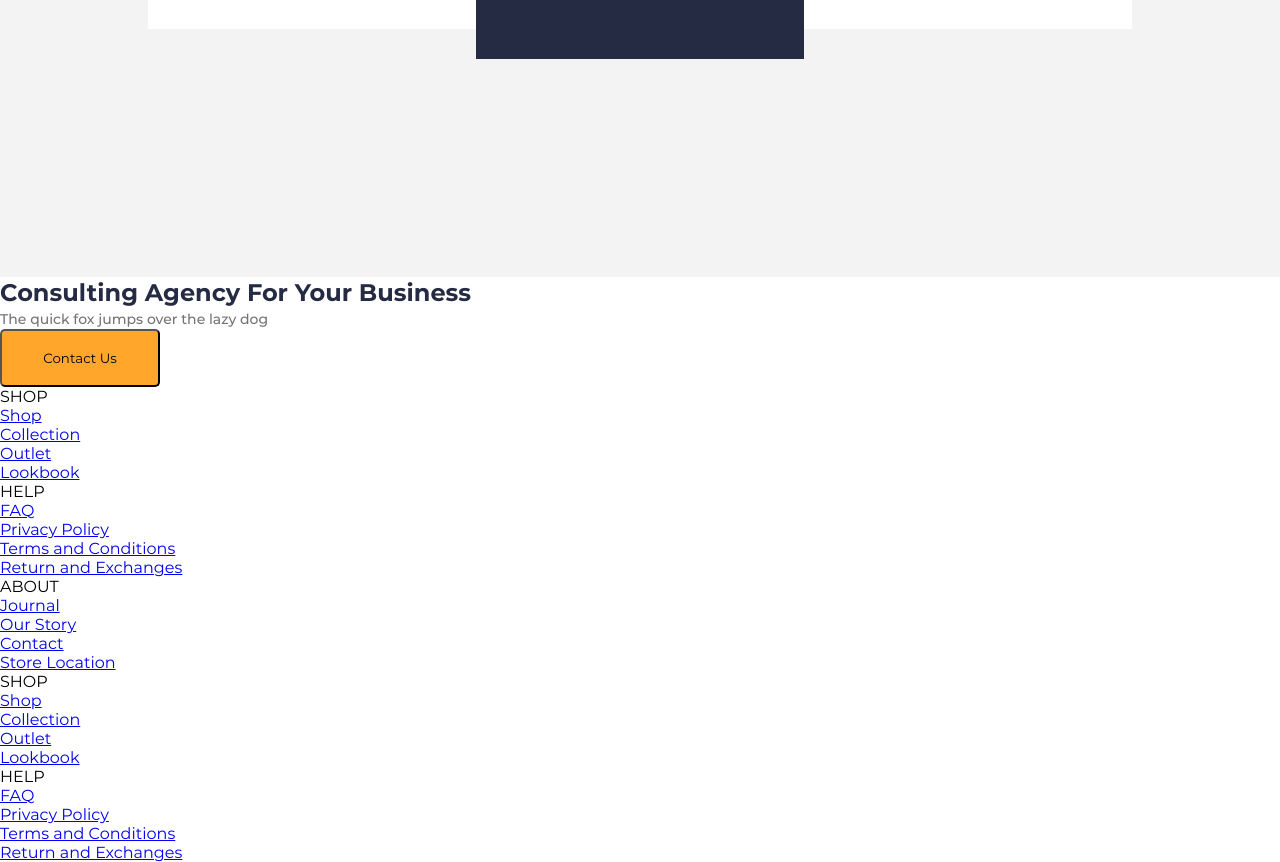
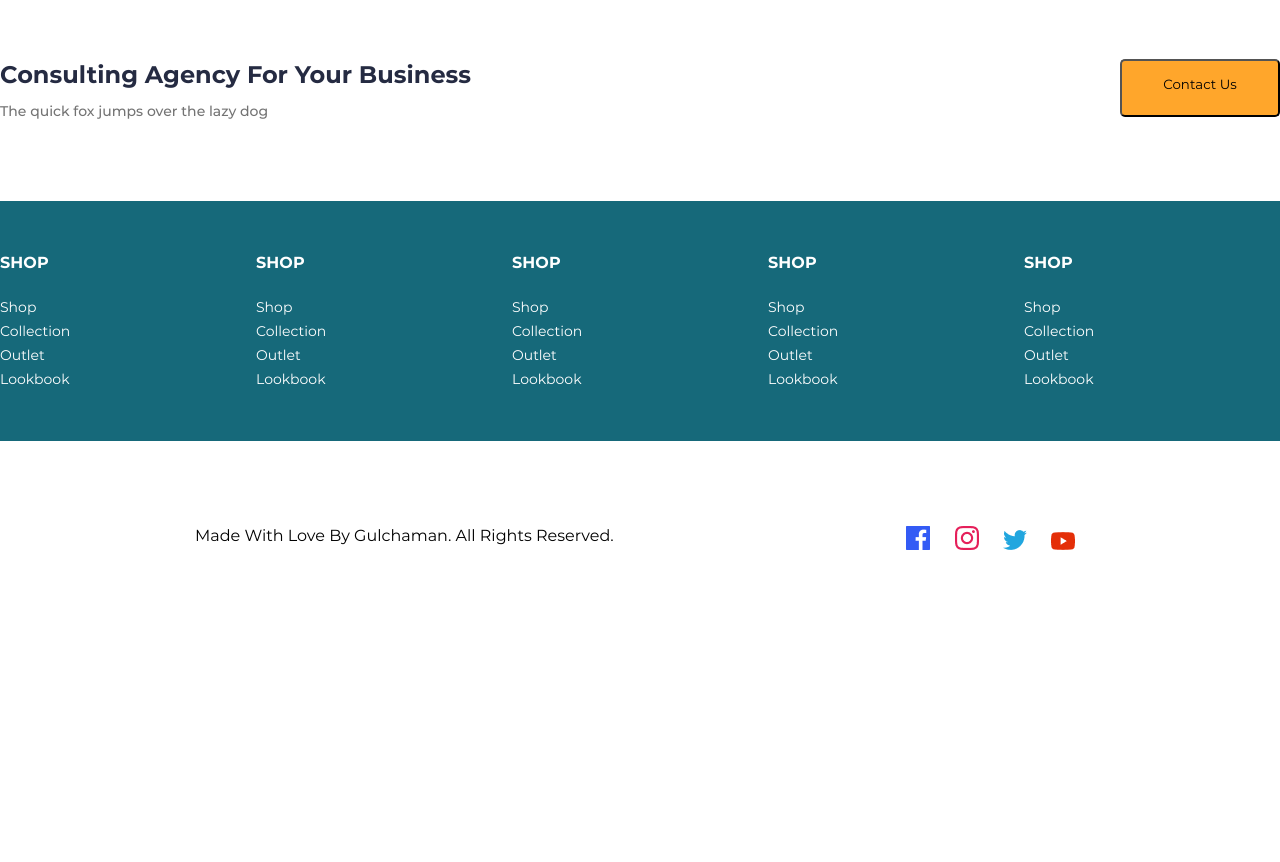
Before and after one commit to guliqa/marketing_landing, a plain HTML site: page index.html in a window 1280 px wide. Shown: the part 3851-4713 px from the top of the page. After the commit the page ends 4490 px from the top, so only its background shows below. Drawn offline with Linux system fonts and the light colour scheme.

Commit message:
section foot

```diff
--- a/index.html
+++ b/index.html
@@ -242,7 +242,7 @@ dog</span> <span class="services__desc-quick">Things on a very small scale ...</
     </div>
     <div class="brands__line"></div>
 </section>
-<section class="touch">
+<section id="touch">
     <span class="touch__title">Get In Touch</span>
     <span class="touch__desc">
                 Problems trying to resolve the conflict between
@@ -283,30 +283,29 @@ dog</span> <span class="services__desc-quick">Things on a very small scale ...</
                     </div>
                 </div>
             </div>
-
         </div>
     </div>
 </section>
-<section class="consulting">
+<section id="consulting">
     <div class="consulting__container">
         <div class="consulting__item">
             <div class="consulting__break">
                 <span class="consulting__title">Consulting Agency For Your Business</span>
                 <span class="consulting__desc">The quick fox jumps over the lazy dog</span>
+            </div>
             <div class="consulting__contact">
-                    <button type="button" class="consulting__contact-touch">Contact Us</button>
+                <button type="button" class="consulting__btn">Contact Us</button>
             </div>
         </div>
     </div>
     </div>
-
-
-    </div>
 </section>
-</body>
-<footer>
-    <div class="item__links">
-        <div class="item__links-menu">
+<section id="foot__nav">
+    <div class="foot__container">
+        <div class="foot__row">
+            <div class="foot__col-2">
+                <div class="foot__item">
+                    <nav class="foot__menu">
                         <ul class="item__links-list">
                             <li class="item__links-title">SHOP</li>
                             <li class="item__links-list-item"><a href="#" class="item__menu">Shop</a></li>
@@ -314,29 +313,12 @@ dog</span> <span class="services__desc-quick">Things on a very small scale ...</
                             <li class="item__links-list-item"><a href="#" class="item__menu">Outlet</a></li>
                             <li class="item__links-list-item"><a href="#" class="item__menu">Lookbook</a></li>
                         </ul>
+                    </nav>
                 </div>
-        <div class="item__links-menu">
-            <ul class="item__links-list">
-                <li class="item__links-title">HELP</li>
-                <li class="item__links-list-item"><a href="#" class="item__menu">FAQ</a></li>
-                <li class="item__links-list-item"><a href="#" class="item__menu">Privacy Policy</a></li>
-                <li class="item__links-list-item"><a href="#" class="item__menu">Terms and Conditions</a>
-                </li>
-                <li class="item__links-list-item"><a href="#" class="item__menu">Return and Exchanges</a>
-                </li>
-            </ul>
             </div>
-        <div class="item__links-menu">
-            <ul class="item__links-list">
-                <li class="item__links-title">ABOUT</li>
-                <li class="item__links-list-item"><a href="#" class="item__menu">Journal</a></li>
-                <li class="item__links-list-item"><a href="#" class="item__menu">Our Story</a></li>
-                <li class="item__links-list-item"><a href="#" class="item__menu">Contact</a></li>
-                <li class="item__links-list-item"><a href="#" class="item__menu">Store Location</a></li>
-            </ul>
-        </div>
-        <div class="item__links">
-            <div class="item__links-menu">
+            <div class="foot__col-2">
+                <div class="foot__item">
+                    <nav class="foot__menu">
                         <ul class="item__links-list">
                             <li class="item__links-title">SHOP</li>
                             <li class="item__links-list-item"><a href="#" class="item__menu">Shop</a></li>
@@ -344,19 +326,65 @@ dog</span> <span class="services__desc-quick">Things on a very small scale ...</
                             <li class="item__links-list-item"><a href="#" class="item__menu">Outlet</a></li>
                             <li class="item__links-list-item"><a href="#" class="item__menu">Lookbook</a></li>
                         </ul>
+                    </nav>
                 </div>
-            <div class="item__links-menu">
+            </div>
+            <div class="foot__col-2">
+                <div class="foot__item">
+                    <nav class="foot__menu">
                         <ul class="item__links-list">
-                    <li class="item__links-title">HELP</li>
-                    <li class="item__links-list-item"><a href="#" class="item__menu">FAQ</a></li>
-                    <li class="item__links-list-item"><a href="#" class="item__menu">Privacy Policy</a></li>
-                    <li class="item__links-list-item"><a href="#" class="item__menu">Terms and Conditions</a>
-                    </li>
-                    <li class="item__links-list-item"><a href="#" class="item__menu">Return and Exchanges</a>
-                    </li>
+                            <li class="item__links-title">SHOP</li>
+                            <li class="item__links-list-item"><a href="#" class="item__menu">Shop</a></li>
+                            <li class="item__links-list-item"><a href="#" class="item__menu">Collection</a></li>
+                            <li class="item__links-list-item"><a href="#" class="item__menu">Outlet</a></li>
+                            <li class="item__links-list-item"><a href="#" class="item__menu">Lookbook</a></li>
                         </ul>
+                    </nav>
+                </div>
+            </div>
+            <div class="foot__col-2">
+                <div class="foot__item">
+                    <nav class="foot__menu">
+                        <ul class="item__links-list">
+                            <li class="item__links-title">SHOP</li>
+                            <li class="item__links-list-item"><a href="#" class="item__menu">Shop</a></li>
+                            <li class="item__links-list-item"><a href="#" class="item__menu">Collection</a></li>
+                            <li class="item__links-list-item"><a href="#" class="item__menu">Outlet</a></li>
+                            <li class="item__links-list-item"><a href="#" class="item__menu">Lookbook</a></li>
+                        </ul>
+                    </nav>
+                </div>
+            </div>
+            <div class="foot__col-2">
+                <div class="foot__item">
+                    <nav class="foot__menu">
+                        <ul class="item__links-list">
+                            <li class="item__links-title">SHOP</li>
+                            <li class="item__links-list-item"><a href="#" class="item__menu">Shop</a></li>
+                            <li class="item__links-list-item"><a href="#" class="item__menu">Collection</a></li>
+                            <li class="item__links-list-item"><a href="#" class="item__menu">Outlet</a></li>
+                            <li class="item__links-list-item"><a href="#" class="item__menu">Lookbook</a></li>
+                        </ul>
+                    </nav>
+                </div>
+            </div>
+        </div>
+    </div>
+</section>
+<footer class="footer">
+    <div class="footer__container">
+        <div class="footer__item">
+            <span class="footer__desc">
+                Made With Love By Gulchaman. All Rights Reserved.
+            </span>
+            <div class="footer__social">
+                <img src="./image/footer/facebook.png" alt="" class="footer__icon">
+                <img src="./image/footer/instagram.png" alt="" class="footer__icon">
+                <img src="./image/footer/twitter.png" alt="" class="footer__icon">
+                <img src="./image/footer/youtube.png" alt="" class="footer__icon">
             </div>
         </div>
     </div>
 </footer>
+</body>
 </html>
--- a/style/style.css
+++ b/style/style.css
@@ -446,8 +446,7 @@
 }
 
 .touch {
-    height: 808px;
-    padding-top: 80px;
+    padding: 80px 0 150px 0;
     background: #F3F3F3;
 }
 
@@ -569,12 +568,21 @@
     padding: 10px 20px;
 }
 
+#consulting {
+    padding: 40px 0;
+    background: #fff;
+}
 .consulting__container {
-    width: 100%;
+    padding: 40px 0;
+}
+.consulting__item {
+    display: flex;
+    justify-content: space-between;
 }
 
 .consulting__title {
-    display: flex;
+    display: block;
+    margin-bottom: 10px;
     font-weight: bold;
     font-size: 24px;
     line-height: 32px;
@@ -588,14 +596,21 @@
     color: #737373;
 }
 
-.consulting__contact-touch {
+.consulting__btn {
+    display: flex;
+    flex-direction: column;
+    align-items: center;
+    padding: 15px 40px;
+    position: static;
     width: 160px;
     height: 58px;
     left: 38px;
     background: #FFA62B;
     border-radius: 5px;
 }
-
+.consulting__break {
+    justify-content: space-between;
+}
 
 /*BRANDS START*/
 .brands {
@@ -624,6 +639,55 @@
     background: #252B42;
     height: 77px;
 }
+/*BRANDS END*/
 
+#foot__nav {
+    padding: 50px 0;
+    background:#16697A;
+}
+.item__links-title {
+    display: block;
+    margin-bottom: 20px;
+    text-decoration: none;
+    font-weight: bold;
+    font-size: 16px;
+    line-height: 24px;
+    letter-spacing: 0.1px;
+    color: #FFFFFF;
+}
+.item__links-list {
+    list-style-type: none;
 
-/*BRANDS END*/
+}
+.footer__container {
+    margin: 50px 195px 50px 195px;
+}
+.foot__row {
+    display: flex;
+}
+
+.foot__col-2 {
+    width: 20%;
+
+}
+.item__menu {
+    margin-bottom: 10px;
+    text-decoration: none;
+    font-weight: 400;
+    font-size: 14px;
+    line-height: 24px;
+    color: #FFFFFF;
+}
+.footer {
+    padding: 35px 0;
+    background: #FFFFFF;
+}
+.footer__item {
+    display: flex;
+    justify-content:space-between;
+
+}
+.footer__icon {
+    margin: 0 10px;
+
+}
```
Also changed, not shown: image/footer/facebook.png (added), image/footer/instagram.png (added), image/footer/twitter.png (added), image/footer/youtube.png (added). Lines whose indentation alone changed are shown as unchanged.
